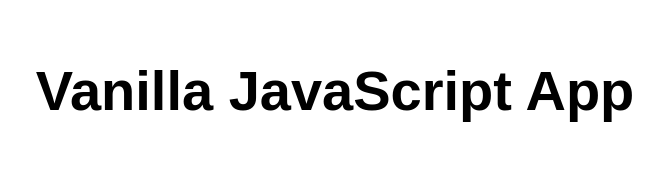
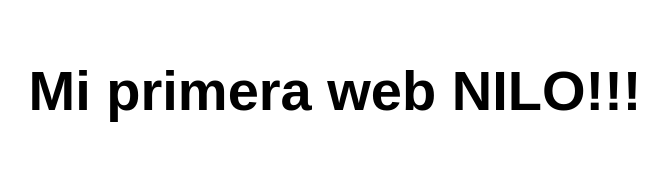
Before and after one commit to niloMartinez99/my-first-static-web-app, a website: page src/index.html in a window 1280 px wide. Shown: the whole page, without its empty margins (305-972 px from the left). Drawn offline with Linux system fonts and the light colour scheme.

Commit message:
Update index.html

```diff
--- a/src/index.html
+++ b/src/index.html
@@ -10,7 +10,7 @@
 
 <body>
   <main>
-    <h1>Vanilla JavaScript App</h1>
+    <h1>Mi primera web NILO!!!</h1>
   </main>
 </body>
 
```
